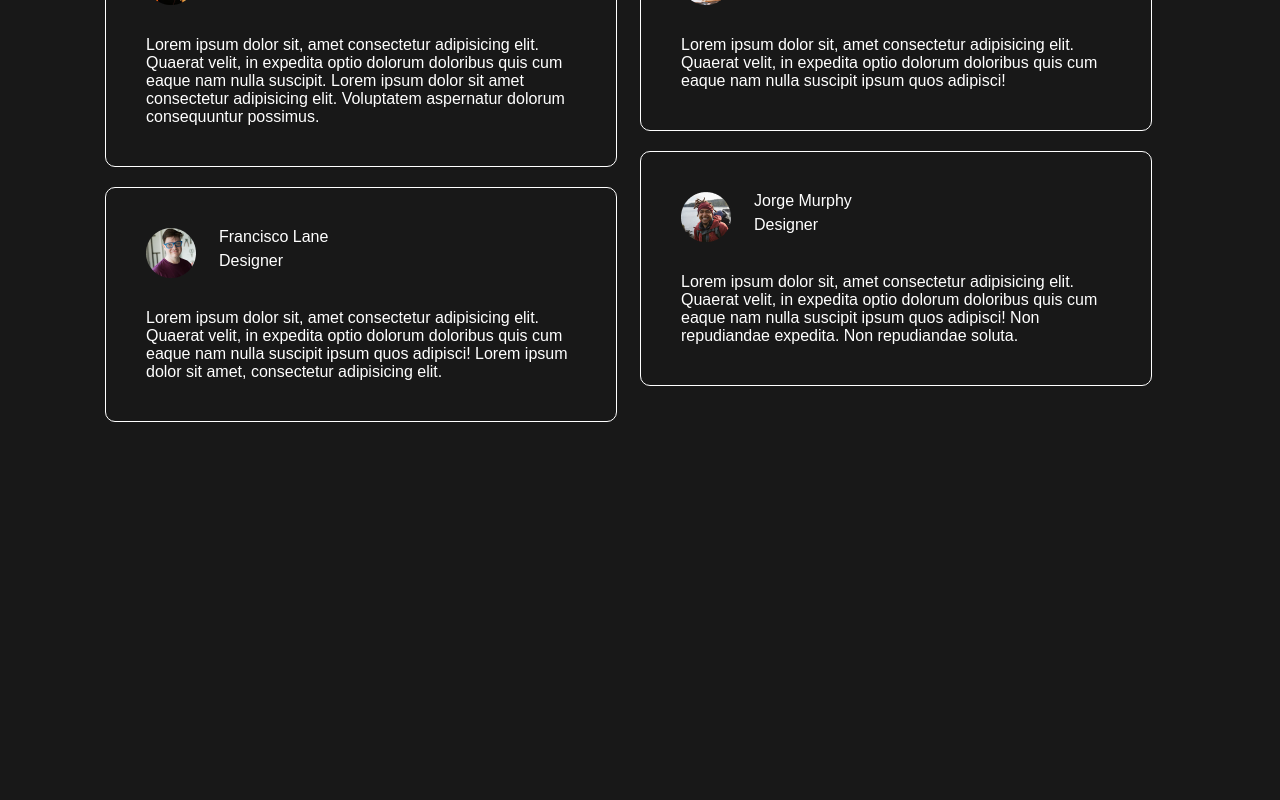
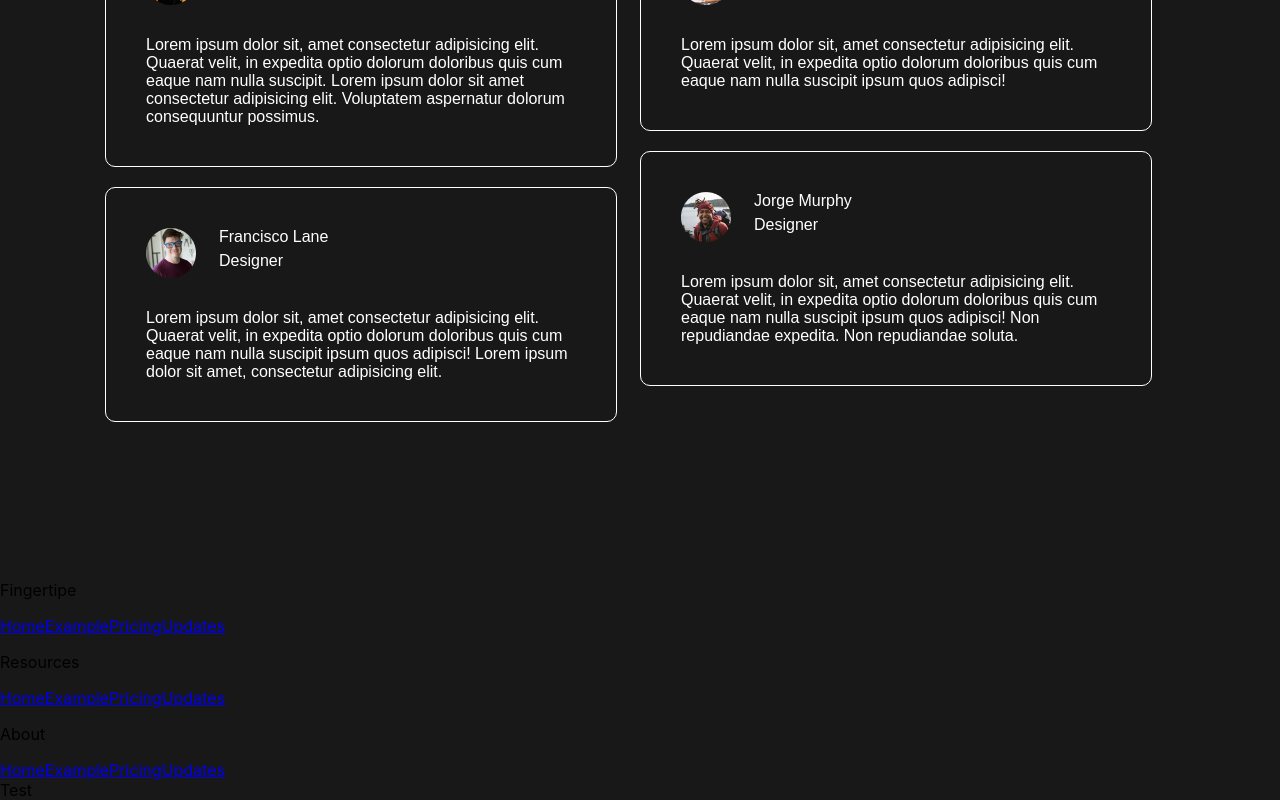
Before and after one commit to AleksandrKompanetc/reactjs-figma-app, a React (Create React App) app: page / in a window 1280 px wide. Shown: the part 6274-7074 px from the top of the page. Before the commit the page ends 6838 px from the top, so only its background shows below. Built offline with nearby package versions, Linux system fonts and the light colour scheme.

Commit message:
adding changes for Footer

```diff
--- a/src/components/Footer.jsx
+++ b/src/components/Footer.jsx
@@ -4,7 +4,30 @@ import './Footer.css'
 const Footer = () => {
   return (
     <div className='footer'>
-      <div className='links'></div>
+      <div className='footer__links'>
+        <div className='links'>
+          <p className='link__title'>Fingertipe</p>
+          <a href="#">Home</a>
+          <a href="#">Example</a>
+          <a href="#">Pricing</a>
+          <a href="#">Updates</a>
+        </div>
+        <div className='links'>
+          <p className='link__title'>Resources</p>
+          <a href="#">Home</a>
+          <a href="#">Example</a>
+          <a href="#">Pricing</a>
+          <a href="#">Updates</a>
+        </div>
+        <div className='links'>
+          <p className='link__title'>About</p>
+          <a href="#">Home</a>
+          <a href="#">Example</a>
+          <a href="#">Pricing</a>
+          <a href="#">Updates</a>
+        </div>
+      </div>
+      <div className='footer__info'>Test</div>
     </div>
   )
 }
```
